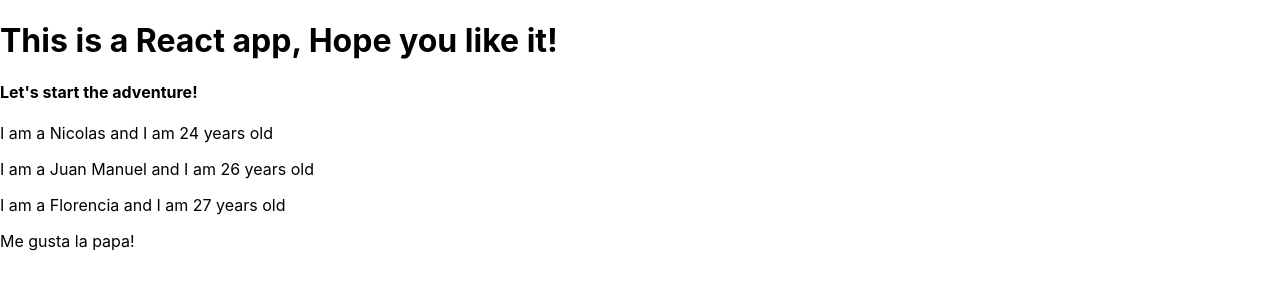
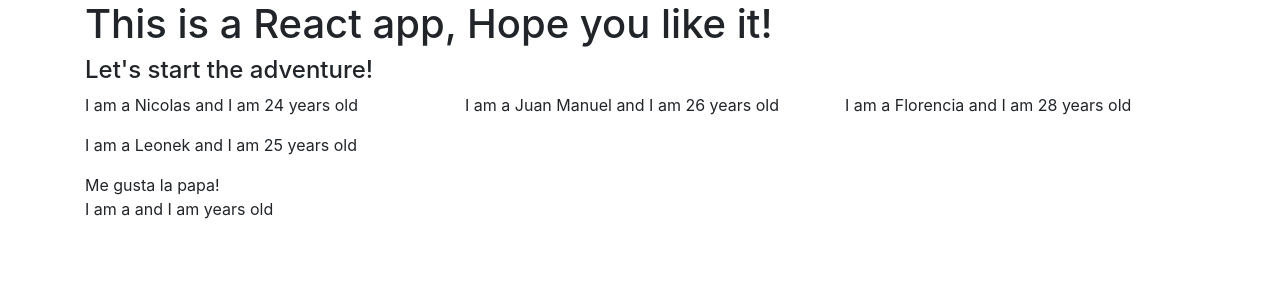
Before and after one commit to NicolasAversa/react_experiments, a React (Create React App) app in the folder react-tutos/: page / in a window 1280 px wide. Shown: the top 300 px of the page. Built offline with nearby package versions, Linux system fonts and the light colour scheme.

Commit message:
Bootstrap imported

```diff
--- a/react-tutos/package.json
+++ b/react-tutos/package.json
@@ -6,7 +6,9 @@
     "@testing-library/jest-dom": "^4.2.4",
     "@testing-library/react": "^9.5.0",
     "@testing-library/user-event": "^7.2.1",
+    "bootstrap": "^4.5.0",
     "react": "^16.13.1",
+    "react-bootstrap": "^1.0.1",
     "react-dom": "^16.13.1",
     "react-scripts": "3.4.1"
   },
--- a/react-tutos/src/App.jsx
+++ b/react-tutos/src/App.jsx
@@ -1,18 +1,35 @@
 import React from "react";
+import "bootstrap/dist/css/bootstrap.min.css";
+import Container from "react-bootstrap/Container";
+import Row from "react-bootstrap/Row";
+import Col from "react-bootstrap/Col";
 import Person from "./containers/Person/Person.jsx";
 import "./App.css";
 
 const App = () => {
   return (
-    <div>
-      <h1>This is a React app, Hope you like it!</h1>
-      <h4>Let's start the adventure!</h4>
-      <Person name="Nicolas" age="24" />
-      <Person name="Juan Manuel" age="26" />
-      <Person name="Florencia" age="27">
-        Me gusta la papa!
-      </Person>
-    </div>
+    <Container>
+      <Row>
+        <Col xs={12}>
+          <h1>This is a React app, Hope you like it!</h1>
+          <h4>Let's start the adventure!</h4>
+        </Col>
+        <Col xs={4}>
+          <Person name="Nicolas" age="24" />
+        </Col>
+        <Col xs={4}>
+          <Person name="Juan Manuel" age="26" />
+        </Col>
+        <Col xs={4}>
+          <Person name="Florencia" age="28" />
+        </Col>
+        <Col xs={4}>
+          <Person name="Leonek" age="25" />
+          Me gusta la papa!
+          <Person />
+        </Col>
+      </Row>
+    </Container>
   );
 };
 
```
Also changed, not shown: 1 other file (tests, documents, lock files or other folders).
